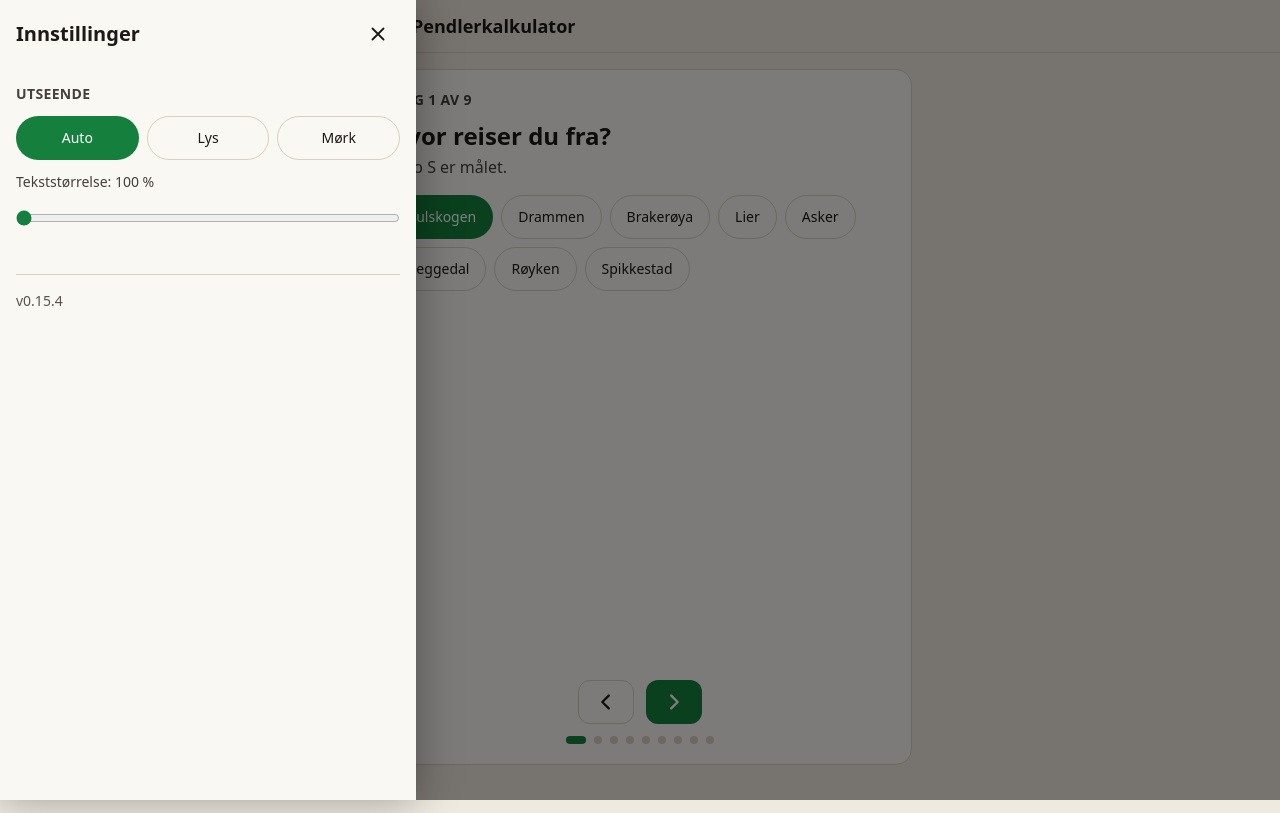
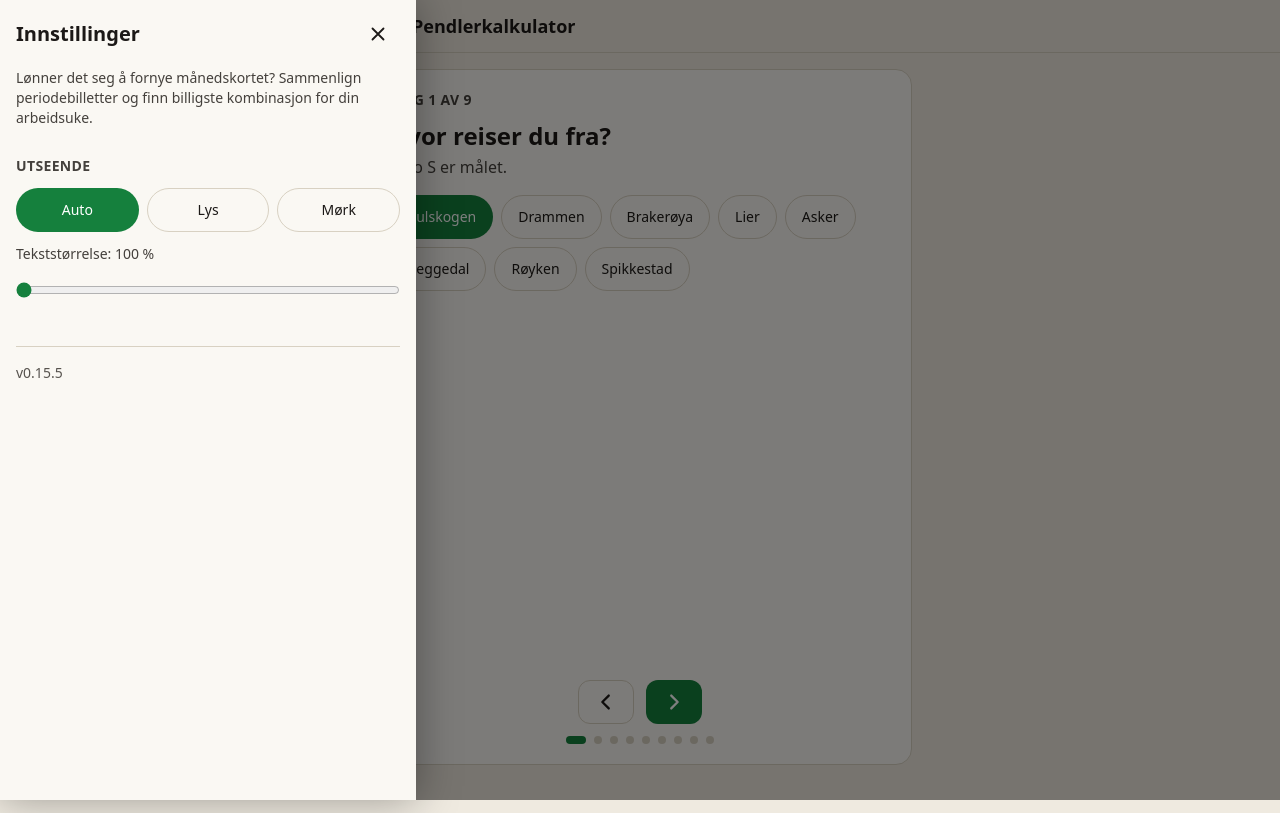
Before and after one commit to gitjanerik/pendlerkalkulator, a Vue app: page / in a window 1280 px wide. Both pictures are taken after a click on the button 382 px from the left and 26 px from the top of the page. Built offline with nearby package versions, Linux system fonts and the light colour scheme.

Commit message:
v0.15.5: Infotekst øverst i Innstillinger (#35)
Claude-Session: https://claude.ai/code/session_0121wHS8JUbzy8iV1KzDh5TL

Co-authored-by: Claude <noreply@anthropic.com>

```diff
--- a/package.json
+++ b/package.json
@@ -1,6 +1,6 @@
 {
   "name": "pendlerkalkulator",
-  "version": "0.15.4",
+  "version": "0.15.5",
   "private": true,
   "type": "module",
   "scripts": {
--- a/src/components/AppMeny.vue
+++ b/src/components/AppMeny.vue
@@ -58,6 +58,10 @@ const klikkBakgrunn = (e) => {
           <svg viewBox="0 0 24 24" width="22" height="22" fill="none" stroke="currentColor" stroke-width="2" stroke-linecap="round" aria-hidden="true"><path d="M6 6l12 12M18 6L6 18" /></svg>
         </button>
       </div>
+
+      <p class="-mt-4 text-sm text-[var(--color-ink-2)]">
+        Lønner det seg å fornye månedskortet? Sammenlign periodebilletter og finn billigste kombinasjon for din arbeidsuke.
+      </p>
 
       <template v-if="!wizard">
         <section aria-labelledby="m-dager" class="flex flex-col">
--- a/src/version.js
+++ b/src/version.js
@@ -1 +1 @@
-export const APP_VERSION = '0.15.4'
+export const APP_VERSION = '0.15.5'
```
Also changed, not shown: 2 other files (tests, documents, lock files or other folders).
